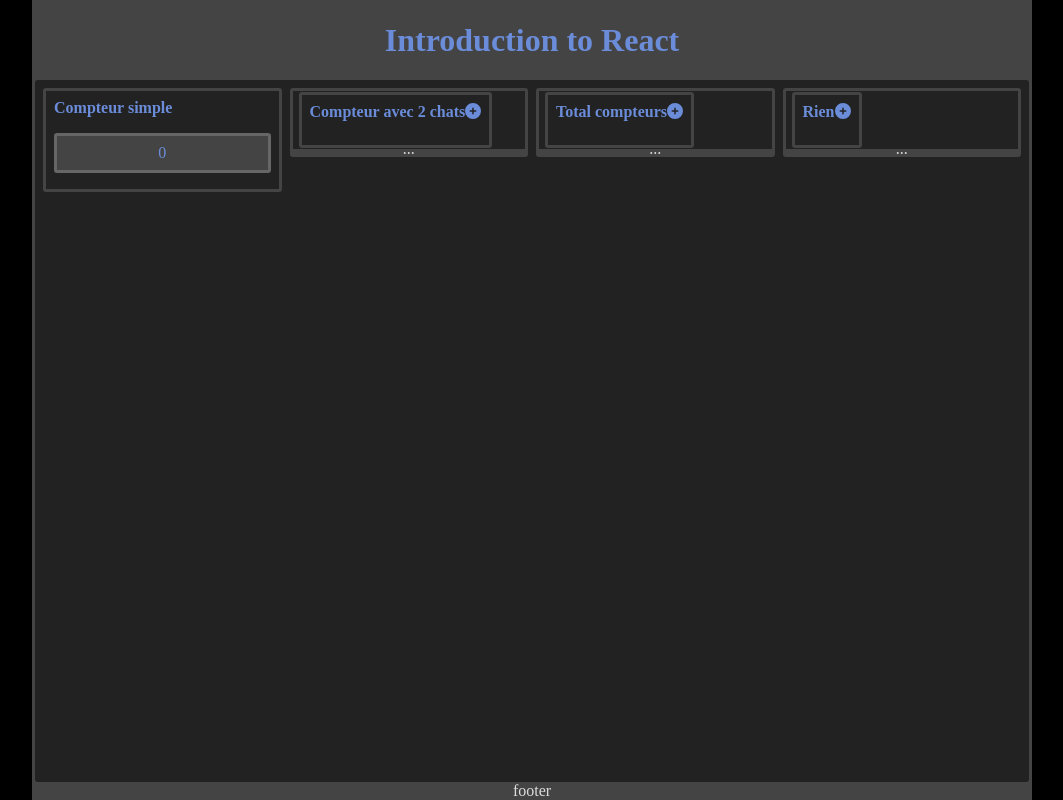
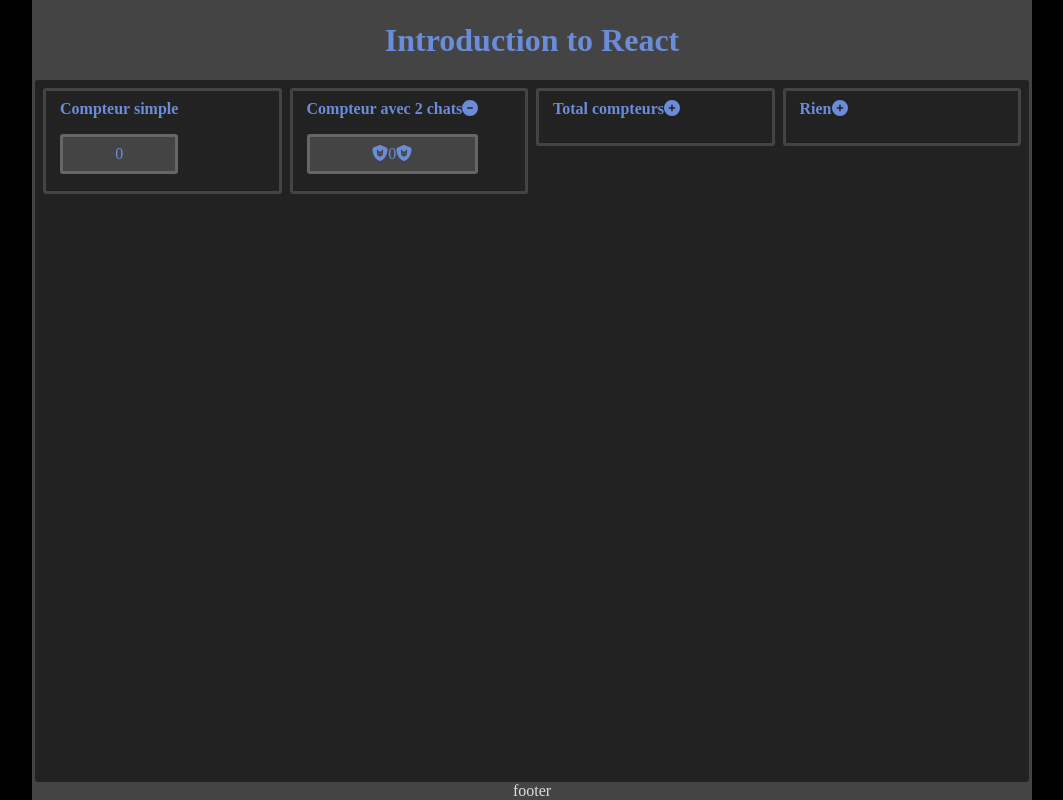
Before and after one commit to fay0026/introduction_react, a React (Vite) app: page / in a window 1280 px wide. Both pictures are taken after a click on the button "Compteur avec 2 chats". Shown: the whole page, without its empty margins (108-1171 px from the left). Built offline with nearby package versions, Linux system fonts and the light colour scheme.

Commit message:
18. Modification de l'état de la carte repliable fait

```diff
--- a/src/components/Card.jsx
+++ b/src/components/Card.jsx
@@ -1,23 +1,26 @@
 import React from "react";
 import PropTypes from "prop-types";
+import Button from "./Button";
 
-function Card({ titre, content }) {
+function Card({ titre, content, onClick }) {
   return (
-    <article className="card">
+    <Button className="card" onClick={onClick}>
       <header className="card__header header__title">{titre}</header>
       <section className="card__main">{content}</section>
-    </article>
+    </Button>
   );
 }
 
 Card.propTypes = {
   titre: PropTypes.string,
   content: PropTypes.node,
+  onClick: PropTypes.func,
 };
 
 Card.defaultProps = {
   titre: "Title",
   content: null,
+  onClick: null,
 };
 
 export default Card;
--- a/src/components/FoldableCard.jsx
+++ b/src/components/FoldableCard.jsx
@@ -1,41 +1,46 @@
-import React from "react";
+import React, { useState } from "react";
 import PropTypes from "prop-types";
 import { FontAwesomeIcon } from "@fortawesome/react-fontawesome";
 import { faCircleMinus, faCirclePlus } from "@fortawesome/free-solid-svg-icons";
 import Card from "./Card";
-import Button from "./Button";
 
 <FontAwesomeIcon icon={faCircleMinus} />;
 
-function FoldableCard({ titre, content, opened, onClick }) {
+function FoldableCard({ titre, content }) {
+  const [isShown, setIsShown] = useState(false);
+  const shownHandler = () => {
+    if (isShown) {
+      setIsShown(false);
+    } else {
+      setIsShown(true);
+    }
+  };
   let ret;
-  if (opened) {
+  if (isShown) {
     ret = (
-      <Button className="card foldable shown">
       <Card
         titre={
           <>
             {titre}
-              <FontAwesomeIcon icon={faCircleMinus} onClick={onClick} />
+            <FontAwesomeIcon icon={faCircleMinus} />
           </>
         }
         content={content}
+        onClick={shownHandler}
       />
-      </Button>
     );
   } else {
     ret = (
-      <Button className="card foldable">
       <Card
         titre={
           <>
             {titre}
-              <FontAwesomeIcon icon={faCirclePlus} onClick={onClick} />
+            <FontAwesomeIcon icon={faCirclePlus} />
           </>
         }
         content={null}
+        onClick={shownHandler}
       />
-      </Button>
     );
   }
   return ret;
@@ -44,13 +49,11 @@
 FoldableCard.propTypes = {
   titre: PropTypes.string,
   content: PropTypes.node,
-  opened: PropTypes.bool,
 };
 
 FoldableCard.defaultProps = {
   titre: "Title",
   content: null,
-  opened: false,
 };
 
 export default FoldableCard;
```
Also changed, not shown: 1 other file (tests, documents, lock files or other folders). Lines whose indentation alone changed are shown as unchanged.
